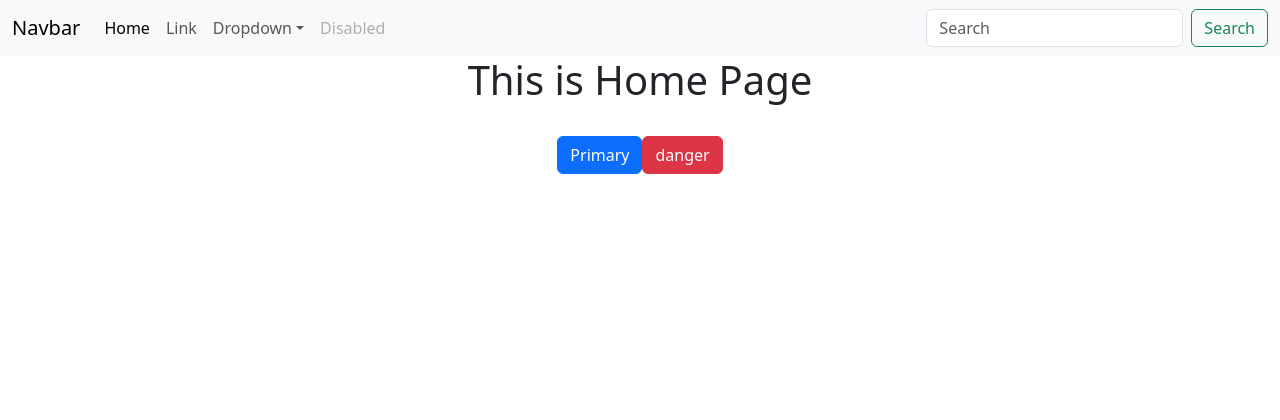
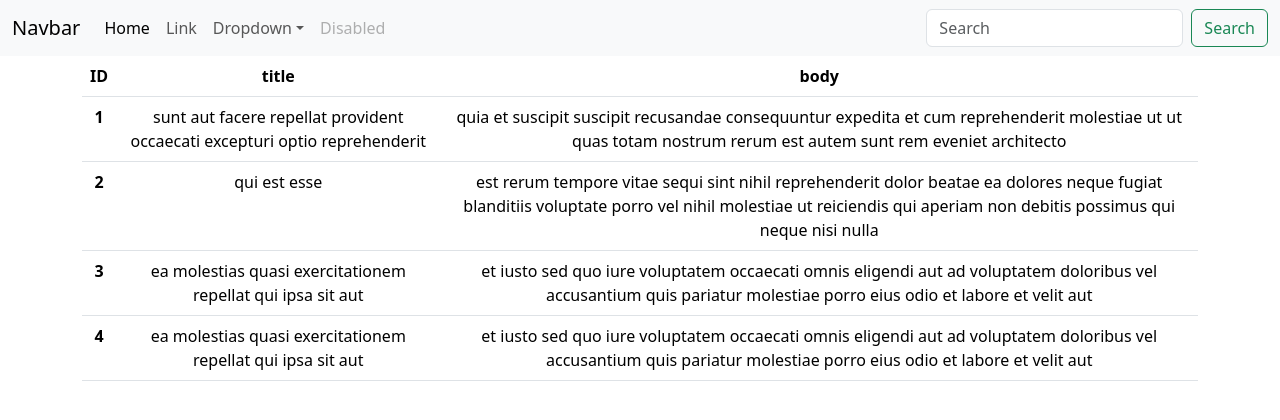
Before and after one commit to Salimboughanmi/react-mini-project, a React (Create React App) app in the folder myapp/: page / in a window 1280 px wide. Shown: the top 420 px of the page. Built offline with nearby package versions, Linux system fonts and the light colour scheme.

Commit message:
React JS Arrays and JSON objects

```diff
--- /dev/null
+++ b/myapp/src/About.js
@@ -0,0 +1,25 @@
+import { useState } from "react";
+
+const About =()=>{
+    let [firstname , setFirstname] = useState("sami");
+     let [lastname,setlastname] = useState("khan");
+     let [age ,setage] = useState(25);
+
+
+    const changeName=()=>{
+        setFirstname("ahmed");
+        setlastname ("boully");
+        setage(30);
+    };
+    return (
+        <div>
+            <h1 className="container">This is About Page</h1> <br></br>
+            <h2 className="container">{firstname} </h2> <br></br>
+            <p className="container"> {lastname} </p>
+            <p className="container"> {age} </p>
+            <button type="button" onClick={changeName } className="btn btn-secondary">change name</button>
+
+        </div>
+    );
+}
+export default About;
--- a/myapp/src/App.js
+++ b/myapp/src/App.js
@@ -1,15 +1,18 @@
 import './App.css';
+import About from './About';
 import Navbar from './Navbar'
 import Home from './home';
+import Posts from './posts';
 function App() {
 
 
   return (
 
   <div className='App'>
-     <Navbar />
-
-  <Home />
+  <Navbar />
+  {/* <Home />
+  <About /> */}
+  <Posts/>
   </div>
 
   );
--- a/myapp/src/home.js
+++ b/myapp/src/home.js
@@ -12,8 +12,10 @@
     return (
         <div className="CONTAINER">
             <h1>This is Home Page</h1> <br/>
-            <button type="button" onClick={clickme} className="btn btn-primary">Primary</button>
-            <button type="button" onClick={ ()=>clickwithparams("sam") } className="btn btn-danger">danger</button>
+            <button type="button" onClick={clickme} className="btn btn-primary">clicmme</button>
+            <button type="button" onClick={ ()=>clickwithparams("sam") } className="btn btn-danger">1 parms</button>
+            <button type="button" onClick={()=>clickwithTwoparams("fedy" , 28) } className="btn btn-success">2params</button>
+
 
         </div>
     )
--- /dev/null
+++ b/myapp/src/posts.js
@@ -0,0 +1,87 @@
+import { useState } from "react";
+
+
+const Posts=()=>{
+    const [posts,setPosts]=useState([{
+    uerId: 1,
+    id: 1,
+    title: "sunt aut facere repellat provident occaecati excepturi optio reprehenderit",
+    body: "quia et suscipit\nsuscipit recusandae consequuntur expedita et cum\nreprehenderit molestiae ut ut quas totam\nnostrum rerum est autem sunt rem eveniet architecto"
+  },
+  {
+    userId: 1,
+    id: 2,
+    title: "qui est esse",
+    body: "est rerum tempore vitae\nsequi sint nihil reprehenderit dolor beatae ea dolores neque\nfugiat blanditiis voluptate porro vel nihil molestiae ut reiciendis\nqui aperiam non debitis possimus qui neque nisi nulla"
+  },
+  {
+    userId: 1,
+    id: 3,
+    title: "ea molestias quasi exercitationem repellat qui ipsa sit aut",
+    body: "et iusto sed quo iure\nvoluptatem occaecati omnis eligendi aut ad\nvoluptatem doloribus vel accusantium quis pariatur\nmolestiae porro eius odio et labore et velit aut"
+  },
+{
+ userId: 1,
+    id: 4,
+    title: "ea molestias quasi exercitationem repellat qui ipsa sit aut",
+    body: "et iusto sed quo iure\nvoluptatem occaecati omnis eligendi aut ad\nvoluptatem doloribus vel accusantium quis pariatur\nmolestiae porro eius odio et labore et velit aut"
+  },
+
+
+]);
+
+    return (
+      <div className="container">
+
+
+
+
+
+
+
+ <table className="table">
+  <thead>
+    <tr>
+      <th scope="col">ID</th>
+      <th scope="col">title</th>
+      <th scope="col">body</th>
+
+    </tr>
+  </thead>
+  <tbody>
+
+
+
+  {posts.map(post =>(
+   <tr  key={post.id}>
+
+        <th scope="row">{post.id}</th>
+    <td>{post.title}</td>
+    <td>{post.body}</td>
+
+
+        </tr>
+
+))}
+
+
+
+
+
+  </tbody>
+</table>
+
+       </div>
+    );
+}
+
+
+
+
+
+
+
+
+
+
+export default Posts;
```
